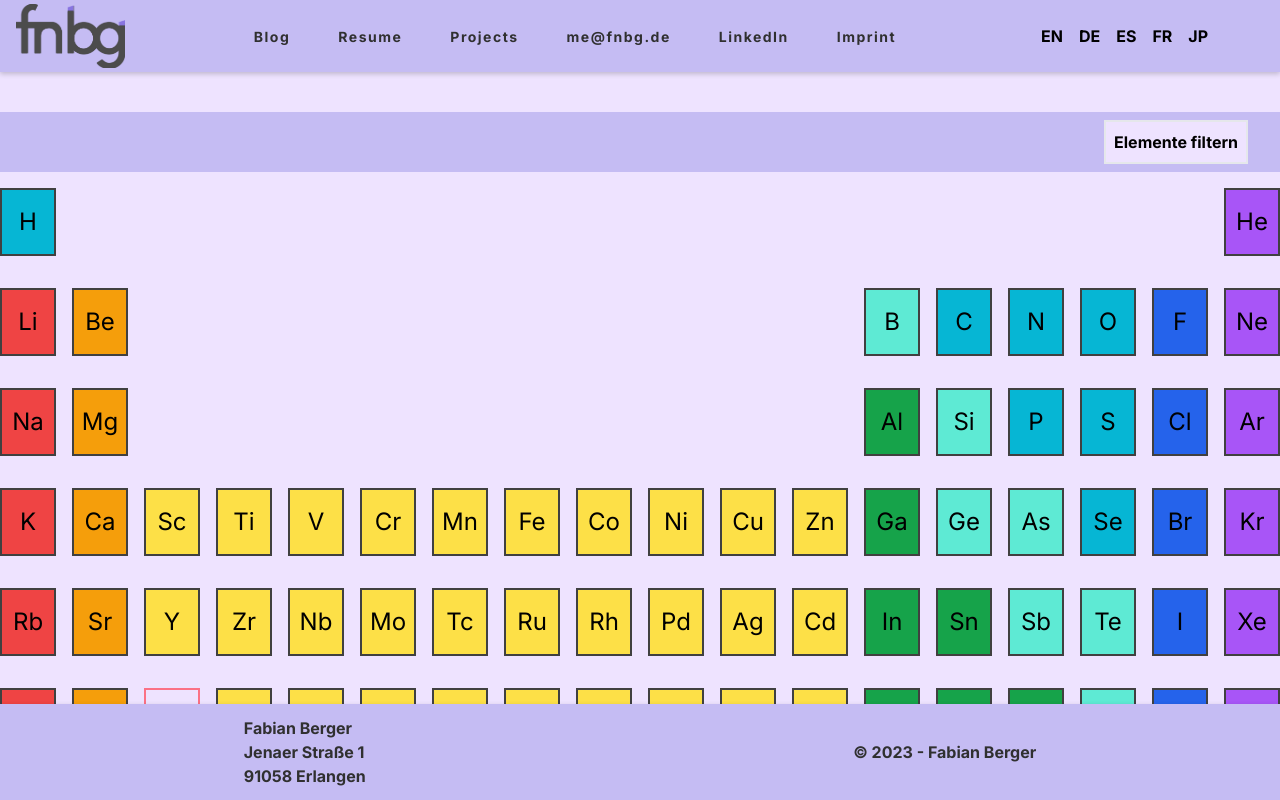
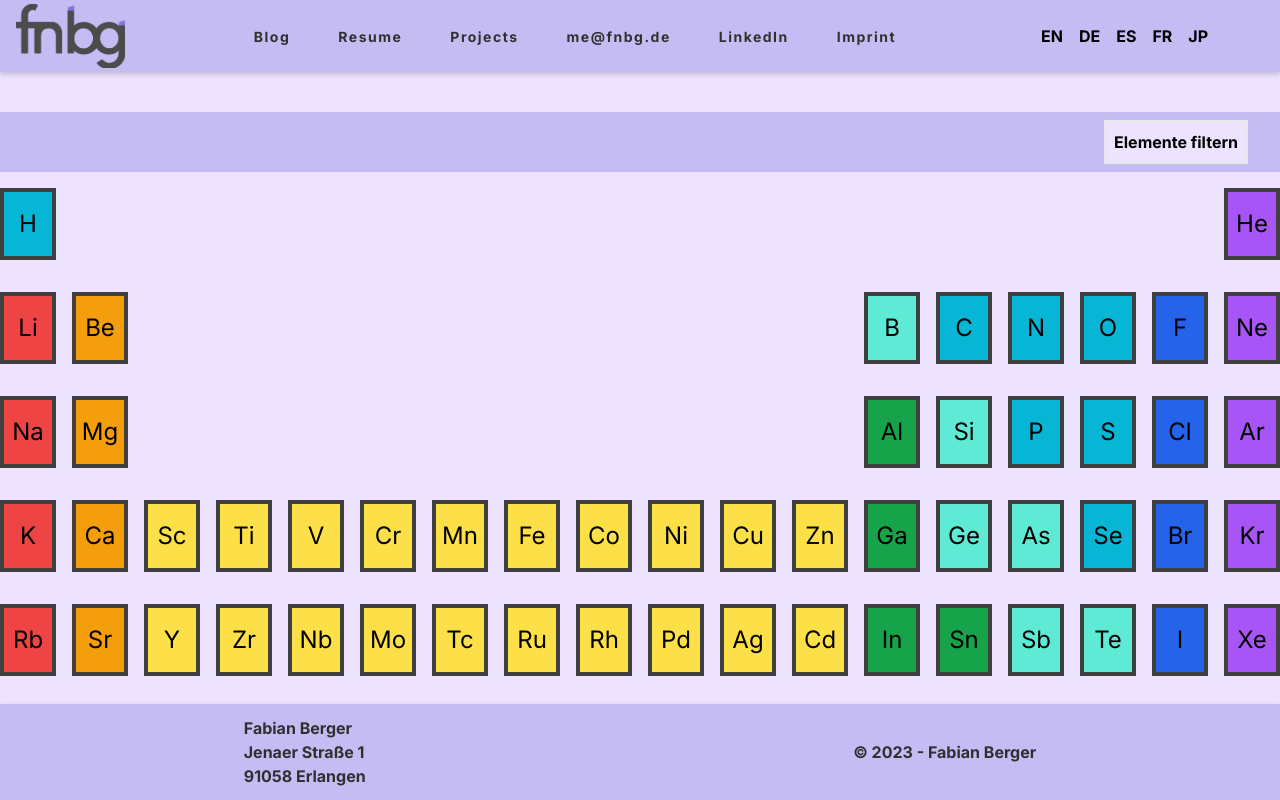
Before and after one commit to BambiMC/Matics, a Next.js app: page /periodicTable in a window 1280 px wide. Shown: the top 800 px of the page. Built offline with nearby package versions, Linux system fonts and the light colour scheme.

Commit message:
fix hover increasing ElementTile size

```diff
--- a/app/components/ElementTile/ElementTile.tsx
+++ b/app/components/ElementTile/ElementTile.tsx
@@ -36,7 +36,7 @@ const ElementTile: React.FC<ElementTileProps> = ({
   return (
     <div
       {...placeholderAttribute}
-      className={`flex aspect-square cursor-pointer text-center items-center justify-center duration-300 text-xs md:text-xl xl:text-2xl text-black p-1 md:p-2 xl:p-4 border-[#404040] sm:border-2 hover:border-4 hover:z-10 hover:border-black p-auto ${addClasses}`}
+      className={`flex aspect-square cursor-pointer text-center items-center justify-center duration-300 text-xs md:text-xl xl:text-2xl text-black p-0 lg:p-2 xl:p-4 border-[#404040] border-1 sm:border-2 lg:border-4 hover:z-10 hover:border-black ${addClasses}`}
       id={id}
       onClick={handleClick}
     >
--- a/app/components/PSEFilter/PSEFilter.tsx
+++ b/app/components/PSEFilter/PSEFilter.tsx
@@ -109,6 +109,8 @@ const PSEFilter: React.FC<PSEFilterProps> = ({ elements }) => {
 
         const emptyFilter = document.querySelector("#selectedFilters [id^=filter-]:not([searchCategory])") as HTMLElement;
         if (emptyFilter) {
+            //set emptyFilter enabled
+
             emptyFilter.setAttribute('searchCategory', search.searchCategory.label);
             emptyFilter.setAttribute('operator', search.operator);
             emptyFilter.setAttribute('searchValue', search.searchValue);
```
